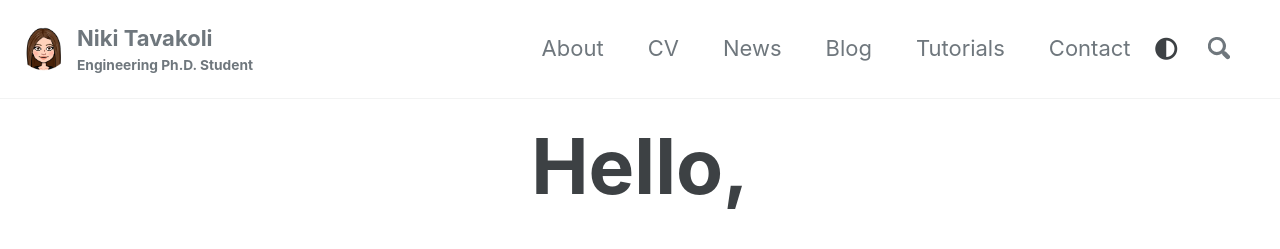
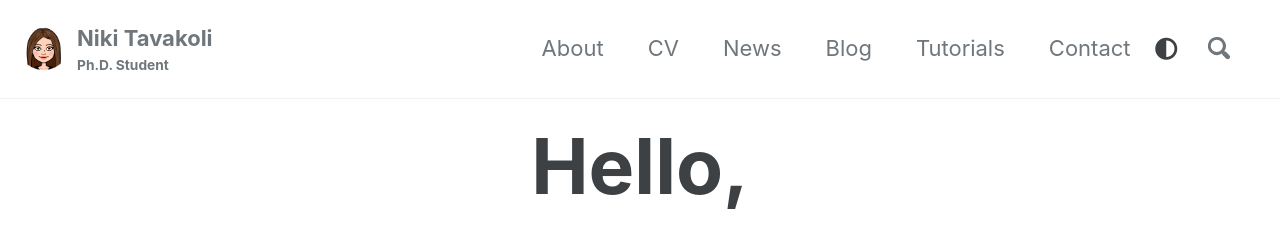
Before and after one commit to nikitavakoli/nikitavakoli.github.io, a Jekyll site: the page built from index.html, in a window 1280 px wide. Shown: the top 249 px of the page. Built offline with Jekyll 4.4.1, drawn with Linux system fonts in a browser that asks for light colours; cached includes are drawn as plain includes; nearby versions of some CDN libraries; the list of posts is cut into pages by our own code.

Commit message:
push rest of edits

```diff
--- a/_config.yml
+++ b/_config.yml
@@ -19,7 +19,7 @@ minimal_mistakes_skin2   : "dark"
 locale                   : "en-US"
 title                    : "Niki Tavakoli"
 title_separator          : "-"
-subtitle                 : "Engineering Ph.D. Student"
+subtitle                 : "Ph.D. Student"
 name                     : "<b>Niki Tavakoli</b>"
 description              : "My Portfolio"
 url                      : # the base hostname & protocol for your site e.g. "https://mmistakes.github.io"
```
Also changed, not shown: _pages/about.md (+0 -1 lines).
